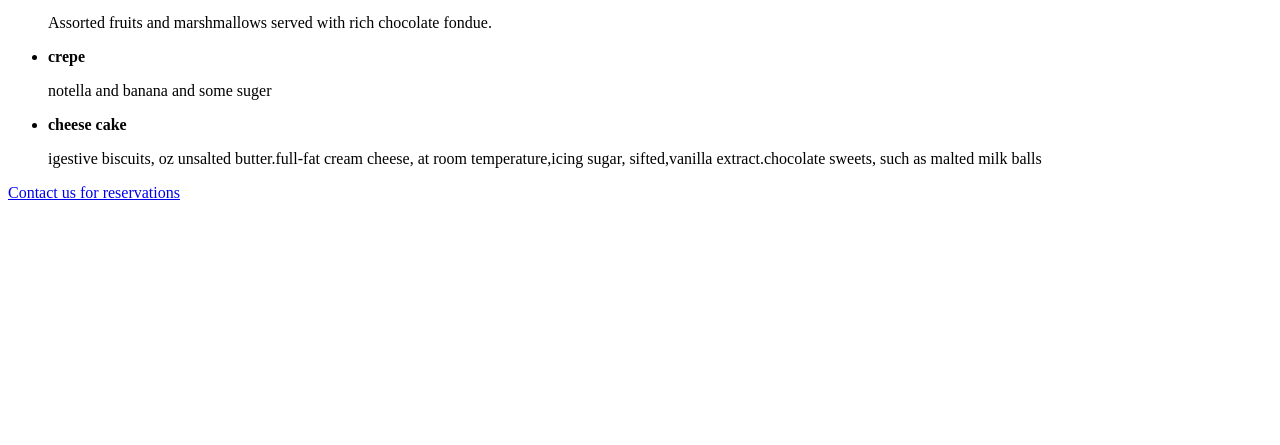
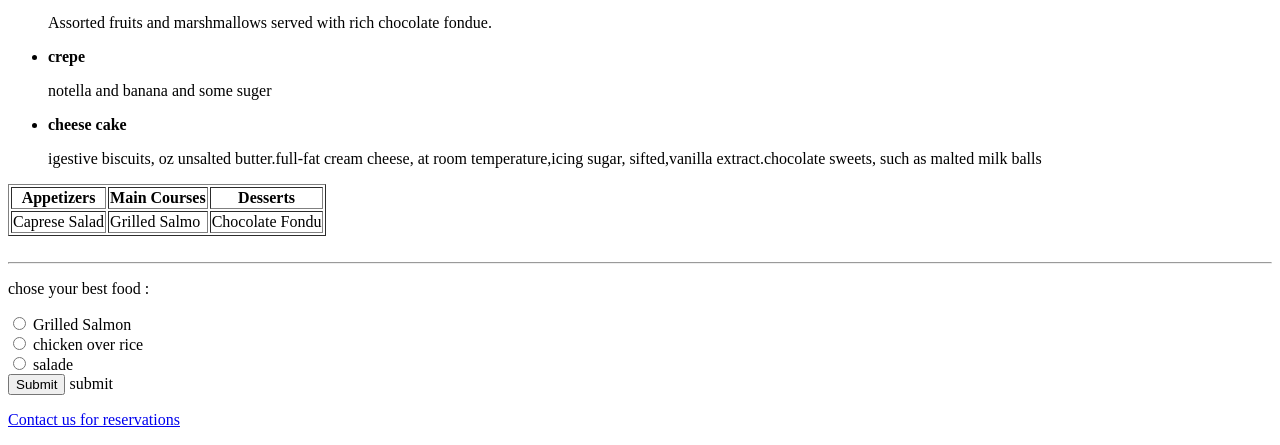
Before and after one commit to azizbejaoui025-sys/restaurant-website, a plain HTML site: page index.html in a window 1280 px wide. Shown: the part 1686-2131 px from the top of the page. Before the commit the page ends 1904 px from the top, so only its background shows below. Drawn offline with Linux system fonts and the light colour scheme.

Commit message:
new abdate 1

```diff
--- a/index.html
+++ b/index.html
@@ -109,7 +109,38 @@
       </li>
       <!-- Add two more dessert items with descriptions -->
     </ul>
-    <!--..........contact ass..........-->
+    <!--..........table............... -->
+    <table border="1">
+      <tr>
+        <th>Appetizers</th>
+        <th>Main Courses</th>
+        <th>Desserts</th>
+      </tr>
+      <tr>
+        <td>Caprese Salad</td>
+        <td>Grilled Salmo</td>
+        <td>Chocolate Fondu</td>
+      </tr>
+    </table>
+    <br />
+    <!--chose your favorite food-->
+    <hr />
+    <p>chose your best food :</p>
+    <form action="">
+      <input type="radio" name="Grilled Salmon" id="Grilled Salmon" />
+      <label for="Grilled Salmon">Grilled Salmon</label>
+      <br />
+      <input type="radio" name="chicken over rice" id="chicken over rice" />
+      <label for="chicken over rice">chicken over rice</label>
+      <br />
+      <input type="radio" name="salade" id="salade" />
+      <label for="salade">salade</label>
+      <br />
+      <input type="submit" />
+      <label for="submit">submit</label>
+      <br />
+    </form>
+    <!--..........contact as..........-->
     <p><a href="contact.html">Contact us for reservations</a></p>
   </body>
 </html>
```
